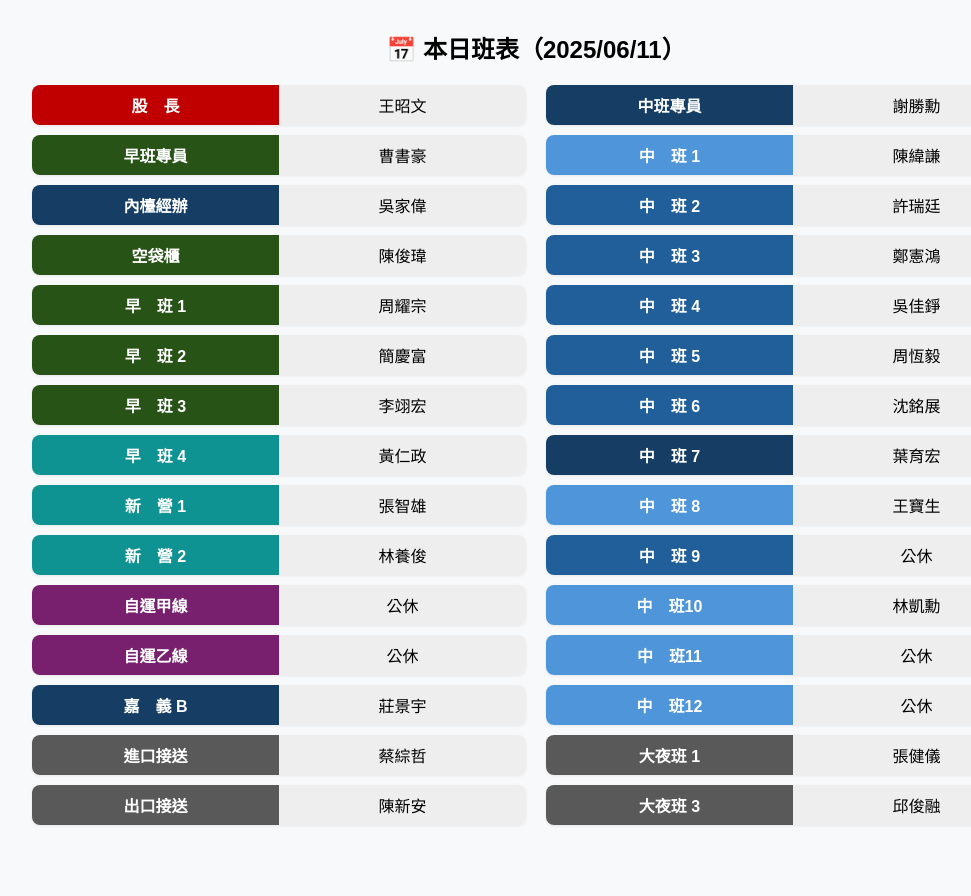
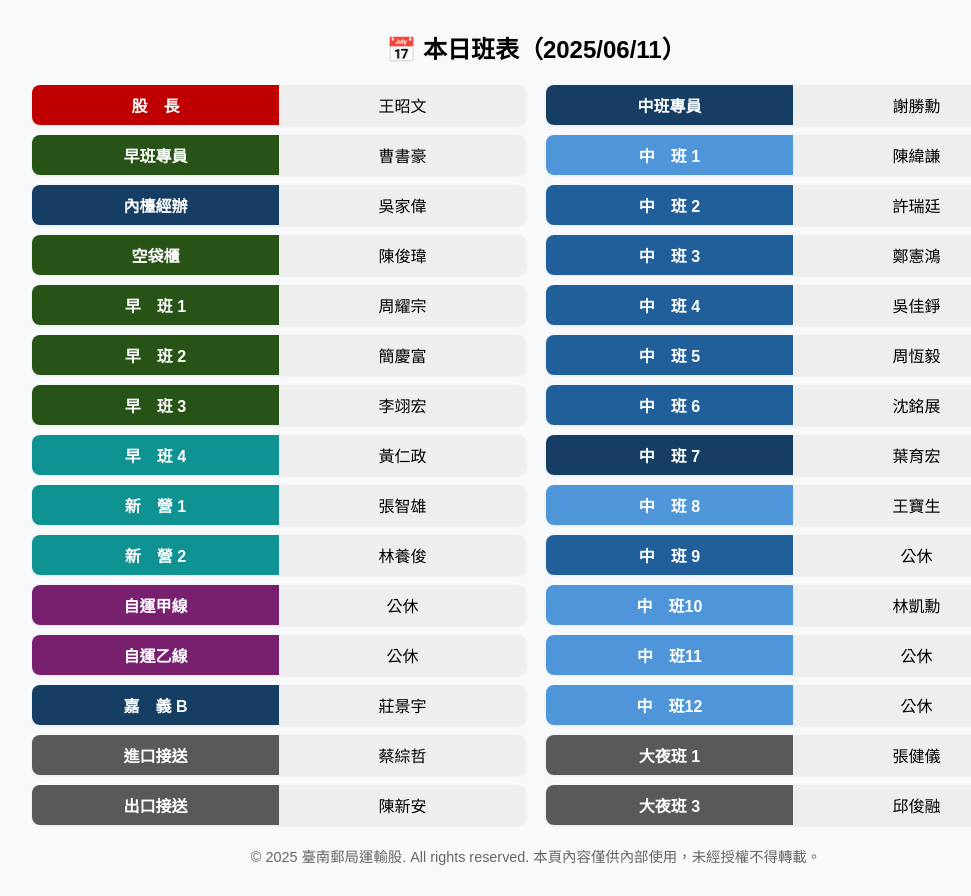
Before and after one commit to ShuHaoCao/tpotd, a plain HTML site: page shift_today.html in a window 1280 px wide. Shown: the whole page, without its empty margins (104-1075 px from the left). Before the commit the page ends 835 px from the top, so only its background shows below. Drawn offline with Linux system fonts and the light colour scheme.

Commit message:
Add files via upload

```diff
--- a/shift_today.html
+++ b/shift_today.html
@@ -170,5 +170,10 @@
 
     window.onload = loadSchedule;
   </script>
+  <footer style="text-align: center; padding: 20px; font-size: 0.9em; color: #666;">
+    © 2025 臺南郵局運輸股. All rights reserved. 本頁內容僅供內部使用，未經授權不得轉載。
+  </footer>
 </body>
 </html>
+</body>
+</html>
```
